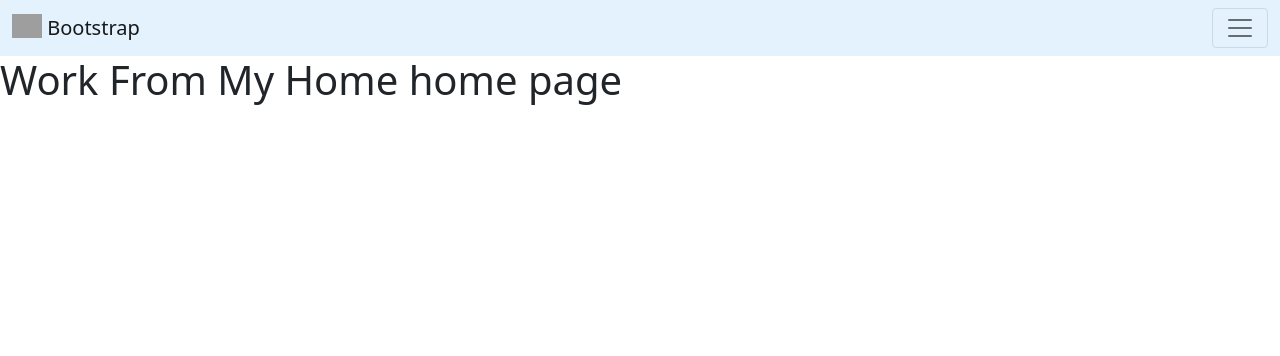
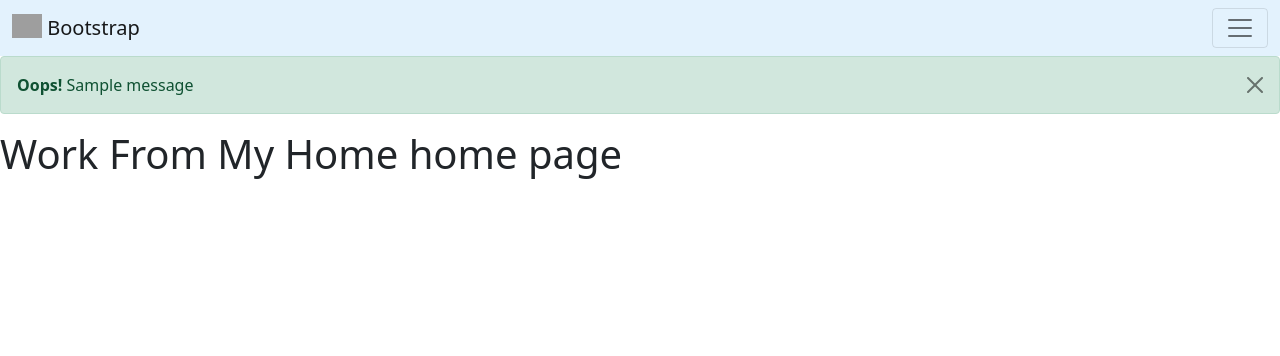
Before and after one commit to loosenthedark/work-from-my-home, a Flask app: page / in a window 1280 px wide. Shown: the top 356 px of the page. Run offline with Flask 2, Linux system fonts and the light colour scheme; tables that the repository leaves empty hold one stand-in row (values such as "Sample post"); one stand-in notice (Sample message) is shown; grey boxes are pictures that could not be loaded.

Commit message:
Implement dynamic flash messaging user feedback with BS alert classes

```diff
--- a/wfmh/routes.py
+++ b/wfmh/routes.py
@@ -1,4 +1,4 @@
-from flask import redirect, render_template, url_for
+from flask import flash, redirect, render_template, url_for
 from wfmh import app, db
 from wfmh.forms import WFMHRegistrationForm
 from wfmh.models import Home, Worker
@@ -36,6 +36,6 @@ def wfmh_registration():
 
     if r_form.errors != {}:
         for error_message in r_form.errors.values():
-            print(f'There was a problem with your registration attempt: {error_message}')
+            flash(f'There was a problem with your registration attempt: {error_message}', category='danger')
 
     return render_template('register.html', form=r_form)
--- a/wfmh/templates/base.html
+++ b/wfmh/templates/base.html
@@ -58,7 +58,9 @@
               >
             </li>
             <li class="nav-item">
-              <a class="nav-link" href="{{ url_for('wfmh_registration') }}">Register</a>
+              <a class="nav-link" href="{{ url_for('wfmh_registration') }}"
+                >Register</a
+              >
             </li>
             <li class="nav-item">
               <a class="nav-link" href="#">Login</a>
@@ -110,7 +112,22 @@
         </div>
       </div>
     </nav>
-    {% block content %}{% endblock %}
+    {% with messages = get_flashed_messages(with_categories=true) %} {% if
+    messages %} {% for category, message in messages %}
+    <div
+      class="alert alert-{{ category }} alert-dismissible fade show"
+      role="alert"
+    >
+      <strong>Oops!</strong>
+      {{ message }}
+      <button
+        type="button"
+        class="btn-close"
+        data-bs-dismiss="alert"
+        aria-label="Close"
+      ></button>
+    </div>
+    {% endfor %} {% endif %} {% endwith %} {% block content %}{% endblock %}
 
     <!-- Optional JavaScript; choose one of the two! -->
 
```
Also changed, not shown: wfmh/wfmh.db.
